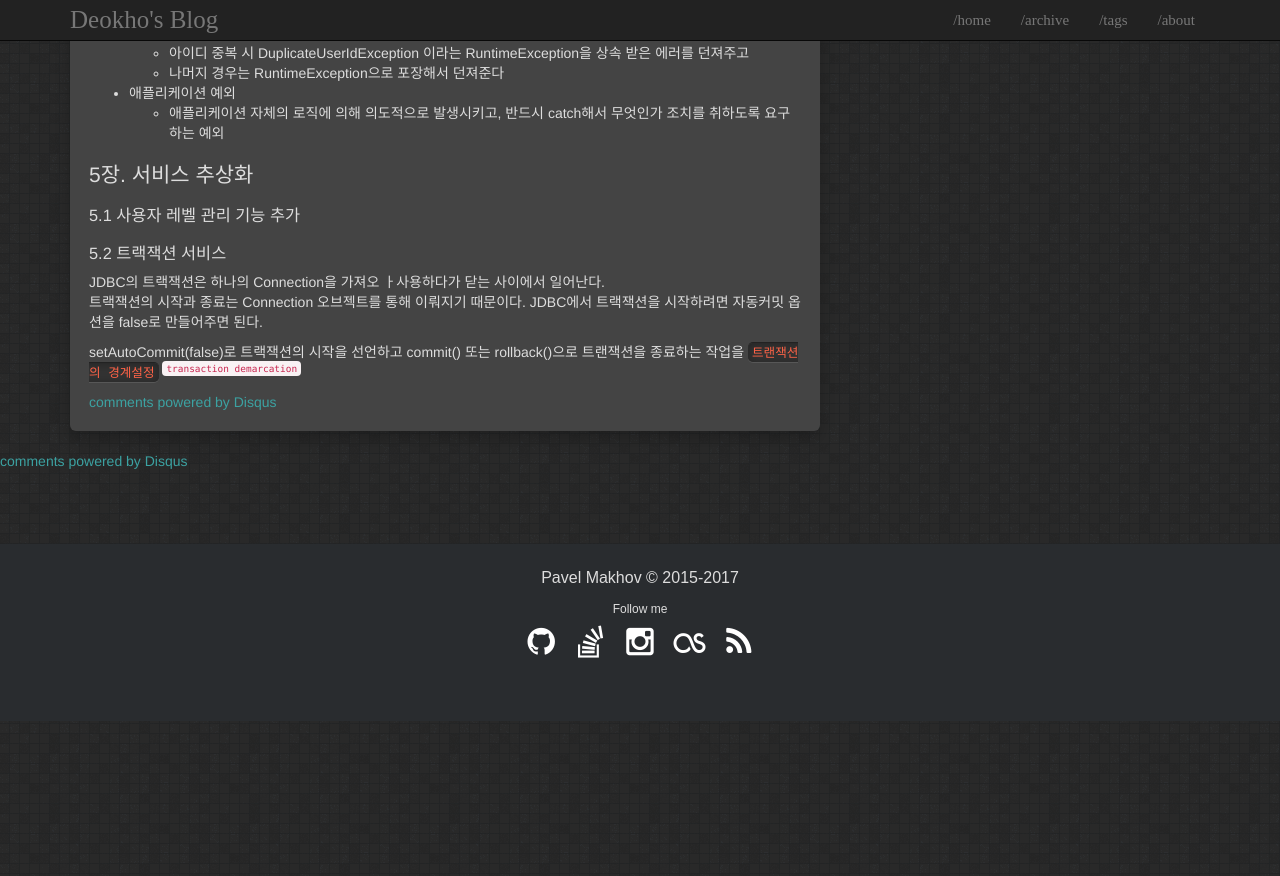
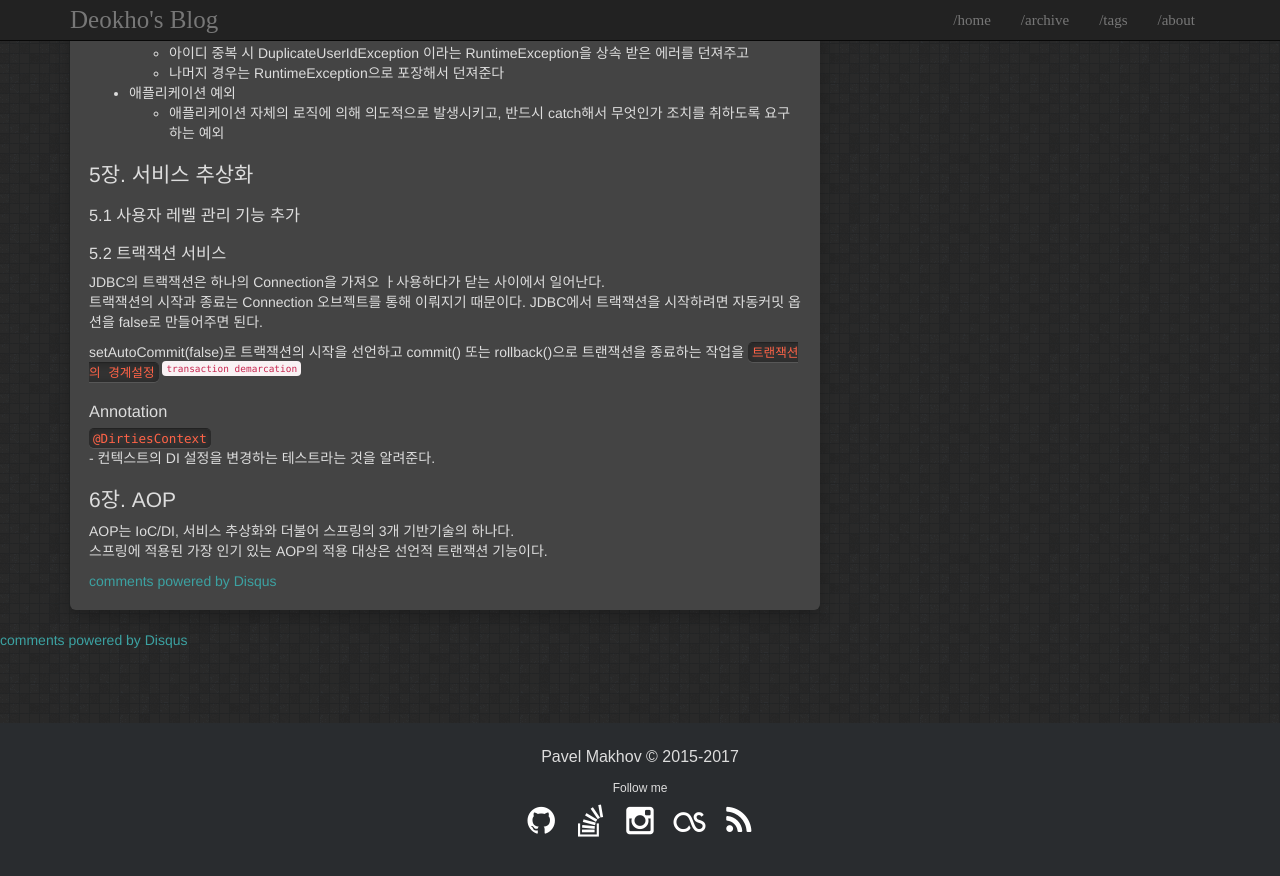
Before and after one commit to LeeDeokho/LeeDeokHo.github.io, a Jekyll site: the page built from _posts/2018-01-20-20daysTobiSpring.md, in a window 1280 px wide and 900 px high, scrolled down 5117 px. Shown: the top 876 px of the window. Built offline with Jekyll 4.4.1, drawn with Linux system fonts in a browser that asks for light colours; comment, search, counter and statistics services are not loaded; before the commit the page ends 5838 px from its top, so only the background shows below that.

Commit message:
add Revire

```diff
--- a/_posts/2018-01-20-20daysTobiSpring.md
+++ b/_posts/2018-01-20-20daysTobiSpring.md
@@ -261,3 +261,13 @@ JDBC의 트랙잭션은 하나의 Connection을 가져오 ㅏ사용하다가 닫
 트랙잭션의 시작과 종료는 Connection 오브젝트를 통해 이뤄지기 때문이다. JDBC에서 트랙잭션을 시작하려면 자동커밋 옵션을 false로 만들어주면 된다.
 
 setAutoCommit(false)로 트랙잭션의 시작을 선언하고 commit() 또는 rollback()으로 트랜잭션을 종료하는 작업을 `트랜잭션의 경계설정` <sup>`transaction demarcation`</sup>
+
+
+### Annotation
+`@DirtiesContext`
+    - 컨텍스트의 DI 설정을 변경하는 테스트라는 것을 알려준다.
+
+## 6장. AOP
+
+AOP는 IoC/DI, 서비스 추상화와 더불어 스프링의 3개 기반기술의 하나다.
+스프링에 적용된 가장 인기 있는 AOP의 적용 대상은 선언적 트랜잭션 기능이다.
```
Also changed, not shown: _posts/nhn-sun-review.md (added, +26 -0 lines).
